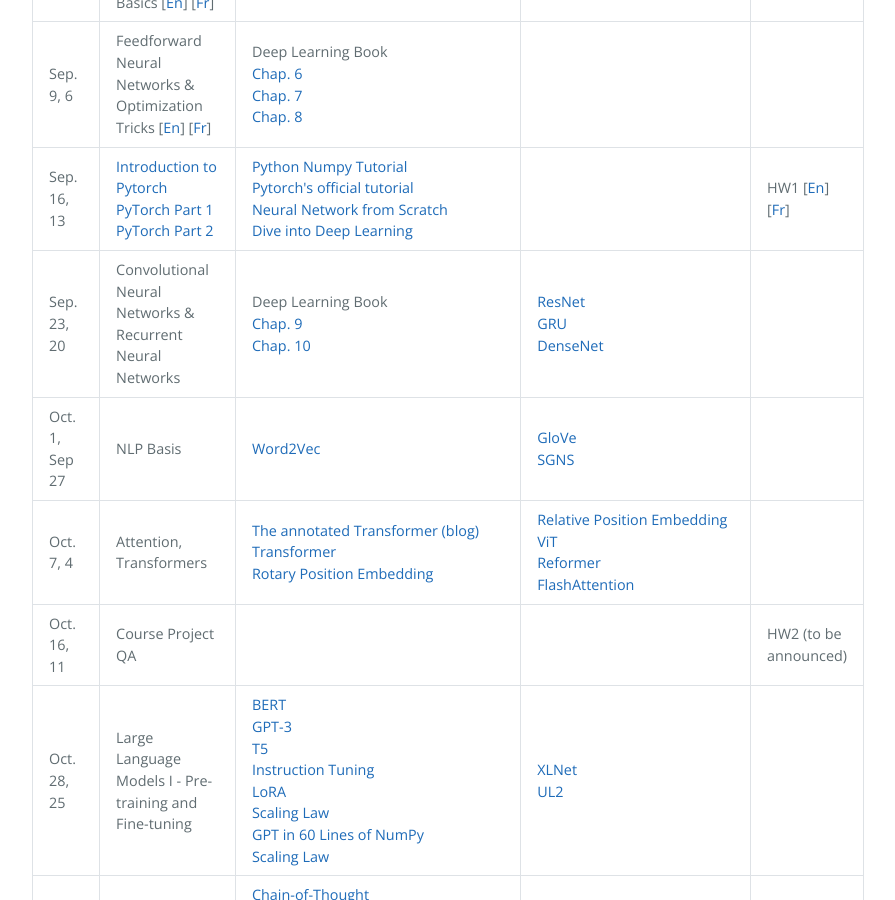
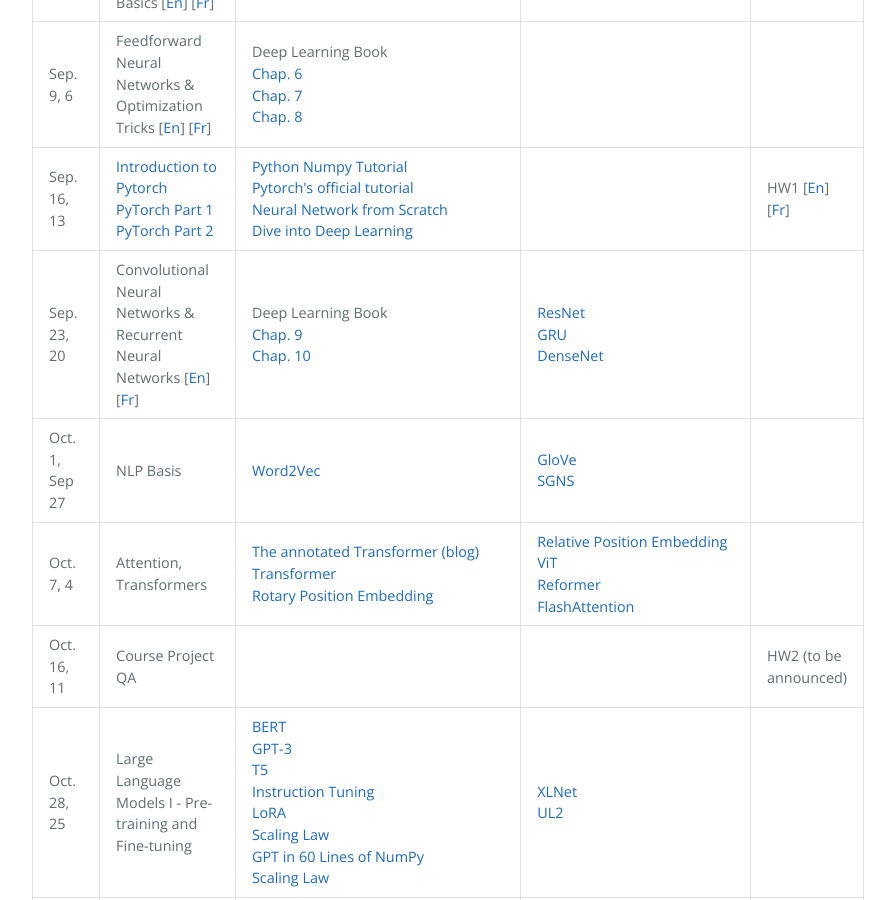
Before and after one commit to DeepGraphLearning/MATH60630A_2024A, a Jekyll site: the page built from schedule.md, in a window 1280 px wide and 900 px high, scrolled down 684 px. Shown: the whole window, without its empty margins (192-1087 px from the left). Built offline with Jekyll 4.4.1, drawn with Linux system fonts in a browser that asks for light colours.

```diff
--- a/schedule.md
+++ b/schedule.md
@@ -56,7 +56,7 @@ schedule:
 
   - date: Sep.<br>23, 20
     topics:
-      - name: Convolutional Neural Networks & Recurrent Neural Networks
+      - name: Convolutional Neural Networks & Recurrent Neural Networks [<a href="assets/slides/Week4-CNN&RNN.pptx">En</a>] [<a  href="assets/slides/Week4-CNN&RNN-Fr.pptx">Fr</a>]
     #        url: https://www.dropbox.com/s/9vnrcjo4ykhdj9l/Week4-CNN%26RNN.pdf?dl=0
     readings:
       - name: Deep Learning Book
```
Also changed, not shown: 2 other files.
